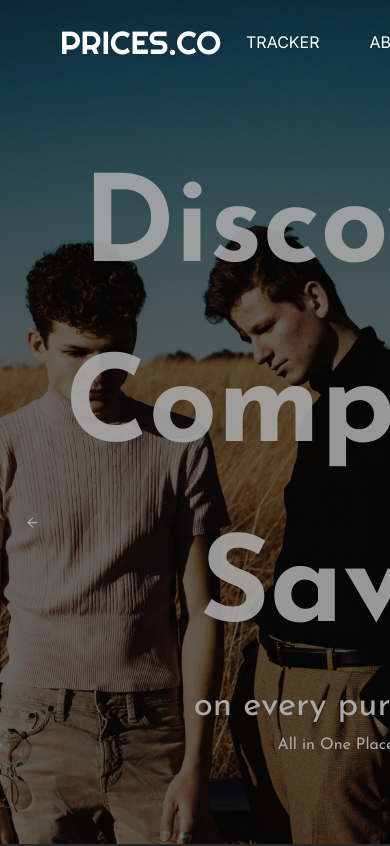
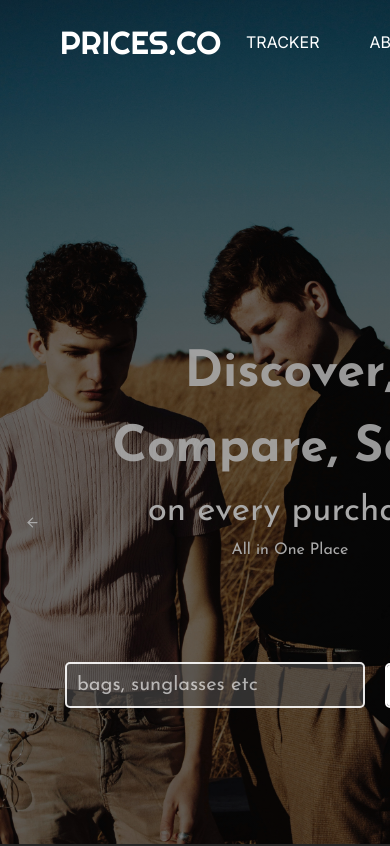
Before and after one commit to soumytiwari/prices.co, a Next.js app: page / in a window 390 px wide. Shown: the top 846 px of the page. Built offline with nearby package versions, Linux system fonts and the light colour scheme.

Commit message:
modified componenets

```diff
--- a/styles/background.module.css
+++ b/styles/background.module.css
@@ -31,9 +31,10 @@
 
 .headlines h1{
     margin: auto;
-    font-size: 120px;
+    font-size: 110px;
     font-weight:bolder;
     opacity: 0.9;
+    transition: font-size 0.4s ease-in;
 }
 
 .headlines h2{
@@ -134,3 +135,22 @@
 .start:hover::after{
     top: -100%;
 }
+
+@media only screen and (max-width: 1412px) {
+    .headlines h1{
+        font-size: 90px;
+        transition: font-size 0.4s ease-out;
+    }
+}
+@media only screen and (max-width: 1200px) {
+    .headlines h1{
+        font-size: 70px;
+        transition: font-size 0.4s ease-out;
+    }
+}
+@media only screen and (max-width: 1000px) {
+    .headlines h1{
+        font-size: 50px;
+        transition: font-size 0.4s ease-out;
+    }
+}
--- a/styles/cards.module.css
+++ b/styles/cards.module.css
@@ -2,7 +2,7 @@
 .card{
     border-radius: 5px;
     color: black;
-    width: 300px;
+    width: 280px;
     height: 425px;
     background-color: #f0f0f0;
     margin: 20px 20px;
--- a/styles/homepage.module.css
+++ b/styles/homepage.module.css
@@ -1,53 +1,18 @@
 .main_container{
     color: black;
-}
-
-.trendTitle {
-    display: flex;
-    align-items: center;
-    justify-content: space-between;
-}
-.btncontainer{
-    padding: 0px 60px;
-}
-
-.scrollbtn{
-    border: 2px solid gray;
-    border-radius: 5px;
-    padding: 5px 10px;
-    margin: 10px;
-    color: gray;
-    transition: all 0.2s ease-in-out;
-}
-.scrollbtn:hover{
-    background-color: gray;
-    color: white;
-    transform:scaleX(1.3);
-}
-
-.scrollbtn svg{
-    font-size: 20px;
+    width: 90%;
+    margin: auto;
 }
 
 .trends{
-    padding: 40px 50px;
+    margin: 100px 0px;
 }
-
 
 .trends h1{
     margin: 0px 30px;
     font-size: 40px;
     font-weight: 600;
 }
-
-.card_container {
-    padding: 20px 0px;
-    display: flex;
-    justify-content: flex-start;
-    overflow-x: auto;
-    scrollbar-width: none;
-}
-
 .alt_card_container{
 
     padding: 20px 0px;
--- a/styles/navbar.module.css
+++ b/styles/navbar.module.css
@@ -88,3 +88,10 @@
 .sign_in:hover:after {
     top: -100%;
 }
+
+@media only screen and (max-width: 1000) {
+    .headlines h1{
+        font-size: 90px;
+        transition: font-size 0.4s ease-in;
+    }
+}
```
